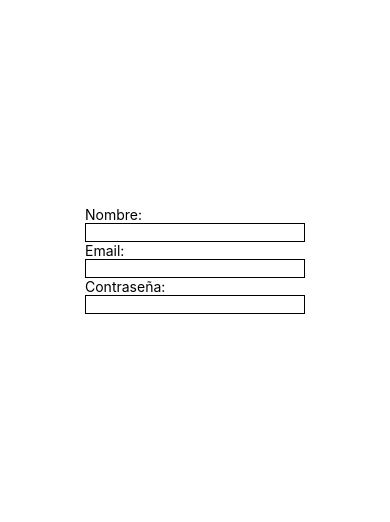
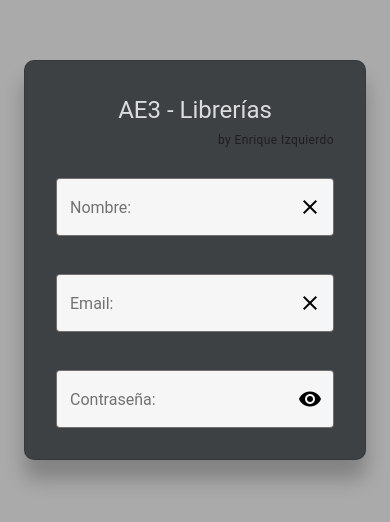
Before and after one commit to Enrique-Izquierdo/DAM_2--PMDM_ReactNative_Expo, a React Native app: screen / in a window 390 px wide. Shown: the part 162-684 px from the top of the page. Built offline with nearby package versions, Linux system fonts and the light colour scheme.

Commit message:
Ejercicio finalizado con librería React Native Paper

```diff
--- a/App.js
+++ b/App.js
@@ -1,21 +1,32 @@
 import { Dimensions, StyleSheet, Text, View, Image, ScrollView, Button, TextInput} from 'react-native';
-
-import Formulario from './src/components/formulario';
+import { Provider as PaperProvider } from 'react-native-paper';
+import Formulario from './src/components/formulario_Paper';
 
 export default function App() {
   return (
-    <View style={styles.container}>
-      <Formulario />
-    </View>
+
+      <PaperProvider>
+        <View style={styles.container}>
+          <Formulario />
+        </View>
+      </PaperProvider>
+
+
+
+    // <View style={styles.container}>
+    //   <Formulario />
+    // </View>
   );
 }
+
+
 
 
 const styles = StyleSheet.create({
   container: {
     flex: 1,
     flexDirection: 'column',
-    backgroundColor: '#fff',
+    backgroundColor: '#aaaaaa',
     alignItems: 'center',
     justifyContent: 'center',
   },
--- a/package.json
+++ b/package.json
@@ -16,6 +16,7 @@
     "react": "17.0.1",
     "react-dom": "17.0.1",
     "react-native": "0.64.3",
+    "react-native-paper": "^4.11.2",
     "react-native-web": "0.17.1"
   },
   "devDependencies": {
--- /dev/null
+++ b/src/components/formulario_Paper.js
@@ -0,0 +1,152 @@
+// Actividad Evaluable 3: Librerías de Componentes en React Native
+
+// En esta actividad se realizará un formulario utilizando para ello una librería de
+// componentes de libre elección. Para ello el alumno deberá realizar una búsqueda
+// previa para decidir que librería elegir.
+// El formulario a implementar contendrá los siguientes campos:
+// 1. Nombre: donde el usuario podrá introducir su nombre. Se deberá realizar
+// una validación de que el nombre está compuesto únicamente por letras. Si
+// es incorrecto, se mostrará por pantalla una alerta diciendo que el nombre
+// introducido no es correcto.
+// 2. Email: donde el usuario podrá introducir su correo electrónico. Se deberá
+// realizar una validación de que el correo electrónico introducido es correcto.
+// Si es incorrecto, se mostrará por pantalla una alerta diciendo que el correo
+// introducido no es correcto.
+// 3. Contraseña: Donde el usuario introducirá una contraseña.
+
+// PROCESO DE DESARROLLO
+// Se deberán implementar las instrucciones necesarias para poder realizar
+// el formulario –eventos y manejadores de eventos utilizando Hooks
+// (useState) para validar los formularios-. Los estilos serán libres.
+
+
+import { useState } from "react";
+import { View, StyleSheet } from "react-native";
+import { Caption, Card,Headline, HelperText, Text, TextInput, Title } from "react-native-paper";
+
+
+const Formulario = () => {
+
+    //Lógica entrada Nombre
+    const [name, setName] = useState('');
+    const [visible_Name, setVisible_Name] = useState(false);
+    const handleOnFocus_Name = () => {
+        setVisible_Name(name.length>0);
+    }
+    const handleChangeText_Name = (event) => {
+        setName(event);
+        setVisible_Name(name.length>0);
+    }
+    const handleOnBlur_Name = () => {
+        setVisible_Name(name.length>0);
+    }
+    const handleOnPress_IconClose_Name = () => {
+        setName('');
+    }
+    const esNumero = (x) => {
+        return !isNaN(x);
+    }
+    const hasErrors_Name = () => {
+        let arrayName = name.split("");
+        return arrayName.some(esNumero);
+    }
+
+    // Lógica entra Email
+    const [email, setEmail] = useState('');
+    const [visible_Email, setVisible_Email] = useState(false);
+    const handleOnFocus_Email = () => {
+        setVisible_Email(false);
+    }
+    const handleChangeText_Email = (event) => {
+        setEmail(event);
+    }
+    const handleOnBlur_Email = (e) => {
+        setEmail(e.target.value);
+        setVisible_Email(e.target.value.length>0);
+    }
+    const handleOnPress_IconClose_Email = () =>{
+        setEmail('');
+    }
+    const hasErrors_Email = () => {
+        return email.length>0 && !email.includes("@")
+    }
+
+    // Lógica entrada Contraseña
+    const [password, setPassword] = useState('');
+    const [secureText, setSecureText] = useState(true);
+    const handleChangeText_Password = (event) => {
+        setPassword(event);
+    }
+    const handleOnPressIn_IconEye = () => {
+        setSecureText(false);
+    }
+    const handleOnPressOut_IconEye = () => {
+        setSecureText(true);
+    }
+
+
+    return (
+        <Card style={styles.box}>
+            <Card.Content>
+                <Headline style={{color:'#dcdcdc', textAlign:'center'}}>AE3 - Librerías</Headline>
+                <Caption style={{textAlign:'right', paddingBottom:10}}>by Enrique Izquierdo</Caption>
+                <TextInput
+                    mode="outlined"
+                    label={"Nombre:"}
+                    placeholder="Introduzca el nombre"
+                    activeOutlineColor="#97e9ff"
+                    style={{marginTop:10}}
+                    onFocus={handleOnFocus_Name}
+                    onChangeText={handleChangeText_Name}
+                    value={name}
+                    onBlur={handleOnBlur_Name}
+                    right={<TextInput.Icon name='close' onPress={handleOnPress_IconClose_Name} />}
+                    />
+                <HelperText visible={visible_Name} type={hasErrors_Name()? "error" : "info"} >
+                    {hasErrors_Name() ? "¡¡Error!! Nombre no válido.\nNo está permitido el uso de números." : "Nombre válido"}
+                </HelperText>
+
+                <TextInput
+                    mode="outlined"
+                    label={"Email:"}
+                    placeholder="Introduzca el email"
+                    activeOutlineColor="#76ee94"
+                    style={{marginTop:10}}
+                    keyboardType='email-address'
+                    onFocus={handleOnFocus_Email}
+                    onChangeText={handleChangeText_Email}
+                    value={email}
+                    onBlur={handleOnBlur_Email}
+                    right={<TextInput.Icon name="close" onPress={handleOnPress_IconClose_Email} />}
+                    />
+                <HelperText visible={visible_Email} type={hasErrors_Email() ? "error" : "info"} >
+                    {hasErrors_Email() ? "¡¡Error!! Email no válido" : "Email válido"}
+                </HelperText>
+
+                <TextInput
+                    mode="outlined"
+                    label={"Contraseña:"}
+                    placeholder="Introduzca el password"
+                    activeOutlineColor="#ffc340"
+                    style={{marginTop:10}}
+                    secureTextEntry={secureText}
+                    right={ <TextInput.Icon name="eye" onPressIn={handleOnPressIn_IconEye} onPressOut={handleOnPressOut_IconEye}/>}
+                    onChangeText={handleChangeText_Password}
+                    />
+            </Card.Content>
+        </Card>
+    );
+}
+
+export default Formulario;
+
+
+const styles = StyleSheet.create({
+    box:{
+        backgroundColor: '#3e4144',
+        borderWidth: 1,
+        borderRadius: 10,
+        padding: 15,
+        elevation: 20,
+    },
+})
```
Also changed, not shown: 1 other file (tests, documents, lock files or other folders).
